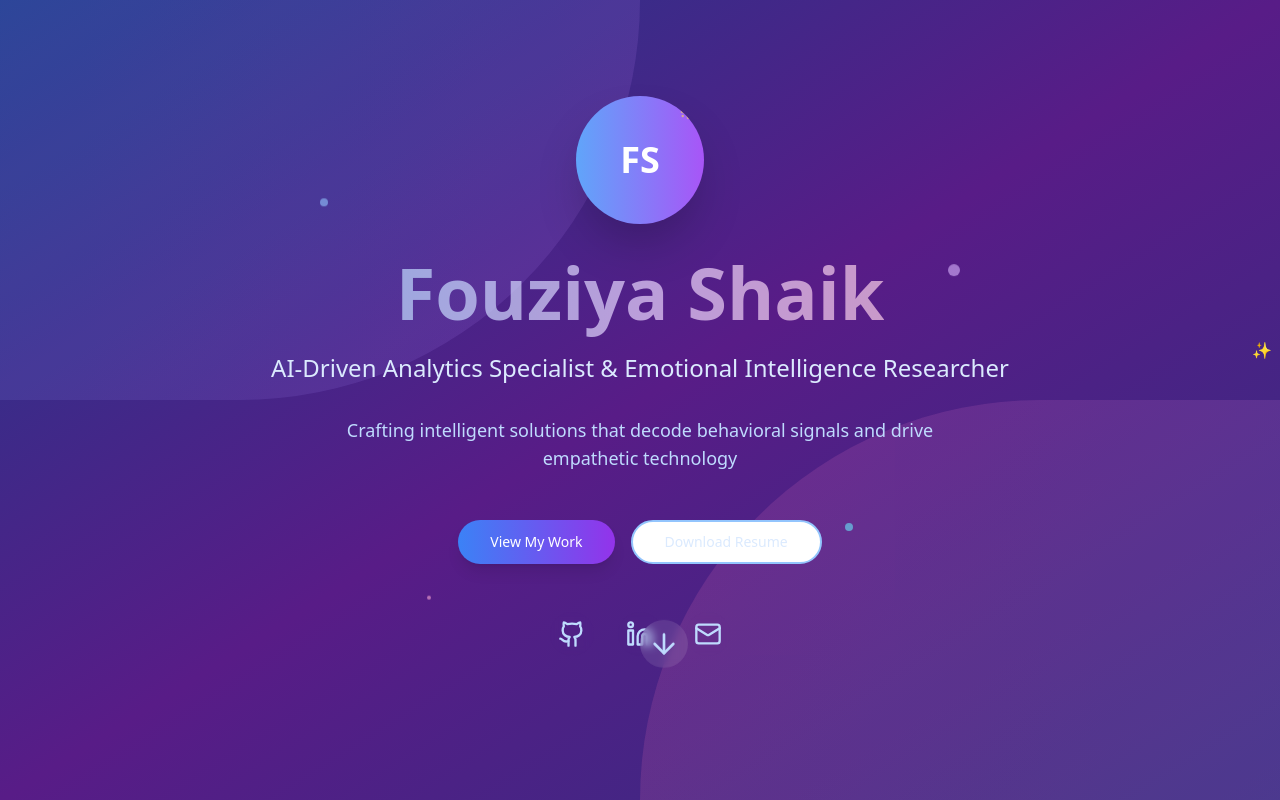
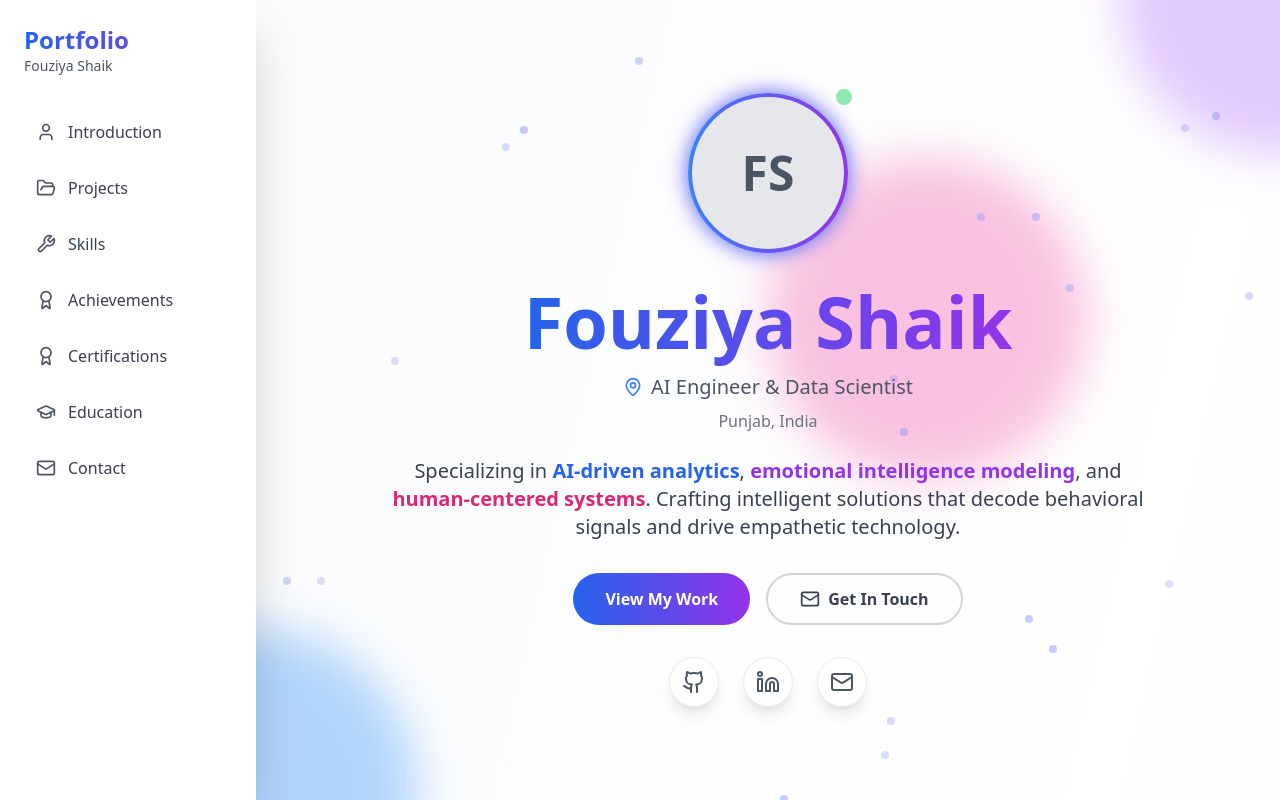
Before and after one commit to Fouziya-1903/fouziya-portfolio, a React (Vite) app: page / in a window 1280 px wide. Shown: the top 800 px of the page. Built offline with nearby package versions, Linux system fonts and the light colour scheme.

Commit message:
Refactor: Implement sidebar navigation
- Added a sidebar menu for navigation between sections.
- Reordered sections: Introduction, Projects, Skills, Certifications, Education, and Contact.
- Removed the arrow icon from the navigation menu.

```diff
--- a/src/components/Hero.tsx
+++ b/src/components/Hero.tsx
@@ -1,83 +1,99 @@
 
-import { ArrowDown, Github, Linkedin, Mail, Sparkles } from "lucide-react";
-import { Button } from "@/components/ui/button";
+import { Github, Linkedin, Mail, MapPin } from "lucide-react";
 
 const Hero = () => {
   return (
-    <section className="min-h-screen flex items-center justify-center relative overflow-hidden bg-gradient-to-br from-blue-900 via-purple-900 to-indigo-900">
-      {/* Enhanced animated background elements */}
+    <section className="min-h-screen flex items-center justify-center relative overflow-hidden">
+      {/* Animated Background Elements */}
       <div className="absolute inset-0 overflow-hidden">
-        <div className="absolute -top-1/2 -left-1/2 w-full h-full bg-gradient-to-r from-blue-400/20 to-purple-400/20 rounded-full animate-pulse"></div>
-        <div className="absolute -bottom-1/2 -right-1/2 w-full h-full bg-gradient-to-l from-purple-400/20 to-pink-400/20 rounded-full animate-pulse delay-1000"></div>
-
-        {/* Floating particles */}
-        <div className="absolute top-1/4 left-1/4 w-2 h-2 bg-blue-300/60 rounded-full animate-bounce delay-300"></div>
-        <div className="absolute top-1/3 right-1/4 w-3 h-3 bg-purple-300/60 rounded-full animate-bounce delay-700"></div>
-        <div className="absolute bottom-1/4 left-1/3 w-1 h-1 bg-pink-300/60 rounded-full animate-bounce delay-1000"></div>
-        <div className="absolute bottom-1/3 right-1/3 w-2 h-2 bg-cyan-300/60 rounded-full animate-bounce delay-500"></div>
+        <div className="absolute -top-40 -right-40 w-80 h-80 bg-purple-300 rounded-full mix-blend-multiply filter blur-xl opacity-70 animate-float"></div>
+        <div className="absolute -bottom-40 -left-40 w-80 h-80 bg-blue-300 rounded-full mix-blend-multiply filter blur-xl opacity-70 animate-float" style={{animationDelay: '2s'}}></div>
+        <div className="absolute top-40 left-1/2 w-80 h-80 bg-pink-300 rounded-full mix-blend-multiply filter blur-xl opacity-70 animate-float" style={{animationDelay: '4s'}}></div>
       </div>
 
-      <div className="container mx-auto px-6 text-center relative z-10">
-        <div className="animate-fade-in">
-          <div className="mb-8">
-            <div className="w-32 h-32 mx-auto mb-6 bg-gradient-to-r from-blue-400 to-purple-500 rounded-full flex items-center justify-center text-white text-4xl font-bold shadow-2xl animate-scale-in relative overflow-hidden group">
-              <div className="absolute inset-0 bg-gradient-to-r from-cyan-400 to-purple-600 opacity-0 group-hover:opacity-100 transition-opacity duration-500"></div>
-              <span className="relative z-10 group-hover:scale-110 transition-transform duration-300">FS</span>
-              <Sparkles className="absolute top-2 right-2 text-yellow-300 opacity-70 animate-pulse" size={16} />
+      {/* Floating Particles */}
+      <div className="absolute inset-0">
+        {[...Array(20)].map((_, i) => (
+          <div
+            key={i}
+            className="absolute w-2 h-2 bg-gradient-to-r from-blue-400 to-purple-400 rounded-full opacity-30 animate-pulse"
+            style={{
+              left: `${Math.random() * 100}%`,
+              top: `${Math.random() * 100}%`,
+              animationDelay: `${Math.random() * 3}s`,
+              animationDuration: `${2 + Math.random() * 2}s`
+            }}
+          />
+        ))}
+      </div>
+
+      <div className="relative z-10 text-center px-6 max-w-4xl mx-auto">
+        {/* Profile Image */}
+        <div className="mb-8 animate-fade-in">
+          <div className="relative inline-block">
+            <div className="w-32 h-32 md:w-40 md:h-40 mx-auto rounded-full bg-gradient-to-r from-blue-500 to-purple-600 p-1 animate-glow">
+              <div className="w-full h-full rounded-full bg-gray-200 flex items-center justify-center text-4xl md:text-5xl font-bold text-gray-600">
+                FS
+              </div>
             </div>
+            <div className="absolute -top-2 -right-2 w-6 h-6 bg-green-400 rounded-full border-4 border-white animate-pulse"></div>
           </div>
+        </div>
 
-          <h1 className="text-5xl md:text-7xl font-bold text-white mb-6 leading-tight">
-            <span className="bg-gradient-to-r from-blue-200 via-purple-200 to-pink-200 bg-clip-text text-transparent animate-pulse">
+        {/* Name and Title */}
+        <div className="mb-6 animate-fade-in" style={{animationDelay: '0.2s'}}>
+          <h1 className="text-4xl md:text-6xl lg:text-7xl font-bold mb-4">
+            <span className="bg-gradient-to-r from-blue-600 via-purple-600 to-pink-600 bg-clip-text text-transparent animate-shimmer bg-[length:200%_auto]">
               Fouziya Shaik
             </span>
           </h1>
-
-          <div className="relative">
-            <p className="text-xl md:text-2xl text-blue-100 mb-8 max-w-3xl mx-auto leading-relaxed animate-fade-in delay-300">
-              AI-Driven Analytics Specialist & Emotional Intelligence Researcher
-            </p>
-            <div className="absolute -top-2 -right-4 text-yellow-300 animate-bounce delay-500">✨</div>
+          <div className="flex items-center justify-center gap-2 text-lg md:text-xl text-gray-600 mb-2">
+            <MapPin size={20} className="text-blue-500" />
+            <span>AI Engineer & Data Scientist</span>
           </div>
-
-          <p className="text-lg text-blue-200 mb-12 max-w-2xl mx-auto animate-fade-in delay-500">
-            Crafting intelligent solutions that decode behavioral signals and drive empathetic technology
-          </p>
-
-          <div className="flex flex-col sm:flex-row gap-4 justify-center items-center mb-12 animate-fade-in delay-700">
-            <Button
-              size="lg"
-              className="bg-gradient-to-r from-blue-500 to-purple-600 hover:from-blue-600 hover:to-purple-700 text-white px-8 py-3 rounded-full shadow-lg hover:shadow-xl transition-all duration-300 hover:scale-105 relative overflow-hidden group"
-            >
-              <span className="absolute inset-0 bg-gradient-to-r from-cyan-500 to-pink-500 opacity-0 group-hover:opacity-100 transition-opacity duration-300"></span>
-              <span className="relative z-10">View My Work</span>
-            </Button>
-            <Button
-              variant="outline"
-              size="lg"
-              className="border-2 border-blue-300 text-blue-100 hover:bg-blue-100 hover:text-blue-900 px-8 py-3 rounded-full transition-all duration-300 hover:scale-105 hover:shadow-lg backdrop-blur-sm"
-            >
-              Download Resume
-            </Button>
-          </div>
-
-          <div className="flex justify-center space-x-6 mb-12 animate-fade-in delay-1000">
-            <a href="#" className="text-blue-200 hover:text-white transition-all duration-300 hover:scale-125 transform hover:rotate-6 p-2 rounded-full hover:bg-white/10 backdrop-blur-sm">
-              <Github size={28} />
-            </a>
-            <a href="#" className="text-blue-200 hover:text-white transition-all duration-300 hover:scale-125 transform hover:-rotate-6 p-2 rounded-full hover:bg-white/10 backdrop-blur-sm">
-              <Linkedin size={28} />
-            </a>
-            <a href="#" className="text-blue-200 hover:text-white transition-all duration-300 hover:scale-125 transform hover:rotate-3 p-2 rounded-full hover:bg-white/10 backdrop-blur-sm">
-              <Mail size={28} />
-            </a>
-          </div>
+          <p className="text-gray-500">Punjab, India</p>
         </div>
 
-        <div className="absolute bottom-8 left-1/2 transform -translate-x-1/2 animate-bounce">
-          <div className="p-2 rounded-full bg-white/10 backdrop-blur-sm">
-            <ArrowDown className="text-blue-200" size={32} />
-          </div>
+        {/* Bio */}
+        <div className="mb-8 animate-fade-in" style={{animationDelay: '0.4s'}}>
+          <p className="text-lg md:text-xl text-gray-700 leading-relaxed max-w-3xl mx-auto">
+            Specializing in <span className="font-semibold text-blue-600">AI-driven analytics</span>,
+            <span className="font-semibold text-purple-600"> emotional intelligence modeling</span>, and
+            <span className="font-semibold text-pink-600"> human-centered systems</span>.
+            Crafting intelligent solutions that decode behavioral signals and drive empathetic technology.
+          </p>
+        </div>
+
+        {/* CTA Buttons */}
+        <div className="flex flex-col sm:flex-row gap-4 justify-center mb-8 animate-fade-in" style={{animationDelay: '0.6s'}}>
+          <button className="group px-8 py-3 bg-gradient-to-r from-blue-600 to-purple-600 text-white rounded-full font-semibold hover:shadow-2xl hover:scale-105 transition-all duration-300 relative overflow-hidden">
+            <span className="relative z-10">View My Work</span>
+            <div className="absolute inset-0 bg-gradient-to-r from-purple-600 to-pink-600 opacity-0 group-hover:opacity-100 transition-opacity duration-300"></div>
+          </button>
+          <button className="group px-8 py-3 border-2 border-gray-300 text-gray-700 rounded-full font-semibold hover:border-blue-500 hover:text-blue-600 hover:shadow-lg hover:scale-105 transition-all duration-300">
+            <span className="flex items-center gap-2">
+              <Mail size={20} />
+              Get In Touch
+            </span>
+          </button>
+        </div>
+
+        {/* Social Links */}
+        <div className="flex justify-center gap-6 animate-fade-in" style={{animationDelay: '0.8s'}}>
+          {[
+            { icon: Github, href: "#", label: "GitHub" },
+            { icon: Linkedin, href: "#", label: "LinkedIn" },
+            { icon: Mail, href: "#", label: "Email" }
+          ].map(({ icon: Icon, href, label }) => (
+            <a
+              key={label}
+              href={href}
+              className="group p-3 rounded-full bg-white/80 backdrop-blur-sm shadow-lg hover:shadow-xl hover:scale-110 transition-all duration-300 border border-gray-200 hover:border-blue-300"
+              aria-label={label}
+            >
+              <Icon size={24} className="text-gray-600 group-hover:text-blue-600 transition-colors" />
+            </a>
+          ))}
         </div>
       </div>
     </section>
--- /dev/null
+++ b/src/components/Sidebar.tsx
@@ -0,0 +1,76 @@
+
+import { useState } from "react";
+import { Menu, X, User, FolderOpen, Wrench, Award, GraduationCap, Mail } from "lucide-react";
+
+const Sidebar = () => {
+  const [isOpen, setIsOpen] = useState(false);
+
+  const menuItems = [
+    { id: "hero", label: "Introduction", icon: <User size={20} /> },
+    { id: "projects", label: "Projects", icon: <FolderOpen size={20} /> },
+    { id: "skills", label: "Skills", icon: <Wrench size={20} /> },
+    { id: "achievements", label: "Achievements", icon: <Award size={20} /> },
+    { id: "certifications", label: "Certifications", icon: <Award size={20} /> },
+    { id: "education", label: "Education", icon: <GraduationCap size={20} /> },
+    { id: "contact", label: "Contact", icon: <Mail size={20} /> },
+  ];
+
+  const scrollToSection = (sectionId: string) => {
+    const element = document.getElementById(sectionId);
+    if (element) {
+      element.scrollIntoView({ behavior: "smooth" });
+      setIsOpen(false);
+    }
+  };
+
+  return (
+    <>
+      {/* Mobile Menu Button */}
+      <button
+        onClick={() => setIsOpen(!isOpen)}
+        className="fixed top-6 left-6 z-50 md:hidden bg-white/90 backdrop-blur-sm rounded-full p-3 shadow-lg hover:shadow-xl transition-all duration-300"
+      >
+        {isOpen ? <X size={24} /> : <Menu size={24} />}
+      </button>
+
+      {/* Sidebar */}
+      <div className={`fixed left-0 top-0 h-full w-64 bg-white/95 backdrop-blur-sm shadow-2xl z-40 transform transition-transform duration-300 ${isOpen ? 'translate-x-0' : '-translate-x-full'} md:translate-x-0`}>
+        <div className="p-6 pt-20 md:pt-6">
+          <div className="mb-8">
+            <h2 className="text-2xl font-bold bg-gradient-to-r from-blue-600 to-purple-600 bg-clip-text text-transparent">
+              Portfolio
+            </h2>
+            <p className="text-gray-600 text-sm">Fouziya Shaik</p>
+          </div>
+
+          <nav className="space-y-2">
+            {menuItems.map((item) => (
+              <button
+                key={item.id}
+                onClick={() => scrollToSection(item.id)}
+                className="w-full flex items-center gap-3 p-3 rounded-lg text-left hover:bg-gradient-to-r hover:from-blue-50 hover:to-purple-50 transition-all duration-300 group"
+              >
+                <span className="text-gray-600 group-hover:text-blue-600 transition-colors">
+                  {item.icon}
+                </span>
+                <span className="text-gray-700 group-hover:text-gray-900 font-medium">
+                  {item.label}
+                </span>
+              </button>
+            ))}
+          </nav>
+        </div>
+      </div>
+
+      {/* Overlay for mobile */}
+      {isOpen && (
+        <div
+          className="fixed inset-0 bg-black/20 z-30 md:hidden"
+          onClick={() => setIsOpen(false)}
+        />
+      )}
+    </>
+  );
+};
+
+export default Sidebar;
--- a/src/pages/Index.tsx
+++ b/src/pages/Index.tsx
@@ -7,34 +7,48 @@ import Skills from "@/components/Skills";
 import Achievements from "@/components/Achievements";
 import Certifications from "@/components/Certifications";
 import Contact from "@/components/Contact";
+import Sidebar from "@/components/Sidebar";
 
 const Index = () => {
   return (
     <div className="min-h-screen bg-gradient-to-br from-slate-50 via-white to-slate-100">
+      <Sidebar />
+
+      {/* Main content with left margin for sidebar */}
+      <div className="md:ml-64">
+        <section id="hero">
           <Hero />
+        </section>
 
         {/* Grid Layout for Main Sections */}
         <div className="container mx-auto px-6 py-12">
+          <section id="projects" className="mb-16">
+            <Projects />
+          </section>
+
+          <section id="skills" className="mb-16">
+            <Skills />
+          </section>
+
           <div className="grid grid-cols-1 lg:grid-cols-2 gap-12 mb-16">
-          <div className="space-y-12">
-            <About />
-            <Education />
-          </div>
-          <div className="space-y-12">
-            <Projects />
-            <div className="grid grid-cols-1 md:grid-cols-2 gap-8">
+            <section id="achievements">
               <Achievements />
+            </section>
+            <section id="certifications">
               <Certifications />
-            </div>
-          </div>
-        </div>
+            </section>
           </div>
 
-      {/* Full Width Skills Section */}
-      <Skills />
+          <section id="education" className="mb-16">
+            <Education />
+          </section>
+        </div>
 
         {/* Contact Section */}
+        <section id="contact">
           <Contact />
+        </section>
+      </div>
     </div>
   );
 };
```
Lines whose indentation alone changed are shown as unchanged.
